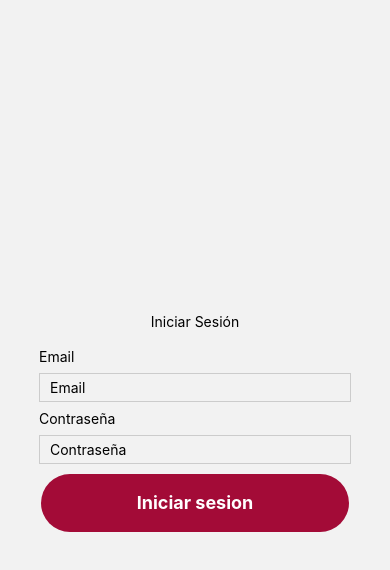
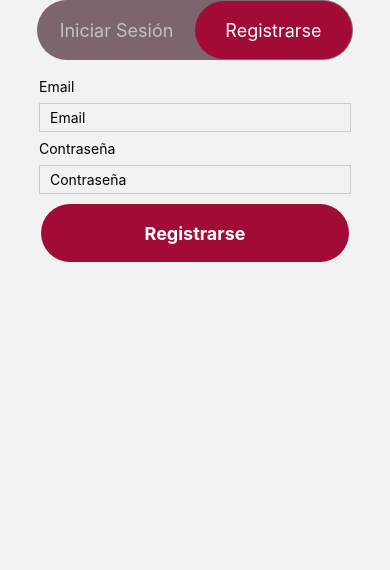
Before and after one commit to GalvanPablo/AppDelivery, a React Native app: screen /Access in a window 390 px wide. Shown: the top 570 px of the page. Built offline with nearby package versions, Linux system fonts and the light colour scheme.

Commit message:
Autentificación - Inicio de Sesión y Registro

```diff
--- /dev/null
+++ b/src/components/SwitchButton.jsx
@@ -0,0 +1,64 @@
+import { Pressable, StyleSheet, Text, TouchableOpacity, View } from 'react-native'
+import React from 'react'
+
+import COLORS from '../constants/colors'
+
+const SwitchButton = ({option1, option2, onPress, firstOption}) => {
+
+    const [op1, setOp1] = React.useState(firstOption)
+
+    React.useEffect(() => {
+        onPress(op1)
+    }, [op1])
+
+    return (
+        <View style={styles.container}>
+            <View style={styles.background}>
+                <TouchableOpacity style={[styles.touch, op1 && styles.touchActive]} onPress={()=>setOp1(true)}>
+                    <Text style={[styles.text, op1 && styles.textActive]}>{option1}</Text>
+                </TouchableOpacity>
+                <TouchableOpacity style={[styles.touch, !op1 && styles.touchActive]} onPress={()=>setOp1(false)}>
+                    <Text style={[styles.text, !op1 && styles.textActive]}>{option2}</Text>
+                </TouchableOpacity>
+            </View>
+        </View>
+    )
+}
+
+export default SwitchButton
+
+const styles = StyleSheet.create({
+    container: {
+        width: '90%',
+
+        justifyContent: 'center',
+        alignItems: 'center',
+    },
+    background: {
+        width: '90%',
+        height: 60,
+        borderRadius: 40,
+        flexDirection: 'row',
+        alignItems: 'center',
+        paddingHorizontal: 1,
+        backgroundColor: COLORS.secondary,
+    },
+    touch: {
+        width: '50%',
+        height: '96%',
+        borderRadius: 40,
+        justifyContent: 'center',
+        alignItems: 'center',
+        backgroundColor: COLORS.secondary,
+    },
+    touchActive: {
+        backgroundColor: COLORS.primary,
+    },
+    text: {
+        color: COLORS.gray,
+        fontSize: 18,
+    },
+    textActive: {
+        color: COLORS.white,
+    },
+})
--- a/src/components/index.js
+++ b/src/components/index.js
@@ -1,7 +1,9 @@
 import Input from "./Input";
 import Button from "./Button";
+import SwitchButton from "./SwitchButton";
 
 export {
     Input,
     Button,
+    SwitchButton,
 };
--- a/src/constants/colors.js
+++ b/src/constants/colors.js
@@ -1,5 +1,6 @@
 export default {
     primary: '#A30B37',
+    secondary: '#7D656D',
     background: '#F0EDEE',
     white: '#FFF',
     black: '#0a090c',
--- a/src/navigators/AuthStack.jsx
+++ b/src/navigators/AuthStack.jsx
@@ -3,7 +3,7 @@ import React from 'react'
 import { createNativeStackNavigator } from '@react-navigation/native-stack'
 const Stack = createNativeStackNavigator();
 
-import { Login } from '../screens';
+import { Welcome ,Access } from '../screens';
 
 const AuthStack = () => {
     return (
@@ -12,7 +12,8 @@ const AuthStack = () => {
                 headerShown: false
             }}
         >
-            <Stack.Screen name="Login" component={Login} />
+            <Stack.Screen name="Welcome" component={Welcome} />
+            <Stack.Screen name="Access" component={Access} />
         </Stack.Navigator>
     )
 }
--- a/src/screens/Login.jsx
+++ b/src/screens/Access.jsx
@@ -1,16 +1,21 @@
 import React from 'react'
 import { StyleSheet, Text, View, Pressable } from 'react-native'
 
-import { Input, Button } from '../components'
+import { Input, Button, SwitchButton } from '../components'
 
 import { useDispatch } from 'react-redux'
 import { signup, login } from '../store/actions/auth.actions'
 
-const Login = () => {
+import { useRoute } from '@react-navigation/native'
+
+const Access = ({ navigation }) => {
     const dispatch = useDispatch();
 
     const [email, setEmail] = React.useState('')
     const [password, setPassword] = React.useState('')
+
+    const route = useRoute()
+    const tipoAcceso = route.params?.tipo
 
     const [authType, setAuthType] = React.useState('Iniciar Sesión')
 
@@ -22,9 +27,13 @@ const Login = () => {
         }
     }
 
+    const handelSwitchAction = (firstOption) => {
+        setAuthType(firstOption ? 'Iniciar Sesión' : 'Registrarse')
+    }
+
     return (
         <View style={styles.screen}>
-            <Text>{authType}</Text>
+            <SwitchButton option1={"Iniciar Sesión"} option2={"Registrarse"} onPress={handelSwitchAction} firstOption={tipoAcceso === 'Iniciar Sesión' ? true : false }/>
             <View style={styles.inputContainer}>
                 <Input
                     type='email'
@@ -41,19 +50,23 @@ const Login = () => {
                 />
             </View>
             <Button
-                title='Iniciar sesion'
+                title={authType}
                 onPress={() => handleAuth()}
             />
+            {authType === 'Iniciar Sesión' &&
+                <Pressable onPress={() => alert('Recuperar contraseña')}>
+                    <Text>¿Olvidaste tu contraseña?</Text>
+                </Pressable>
+            }
         </View>
     )
 }
 
-export default Login
+export default Access
 
 const styles = StyleSheet.create({
     screen: {
         flex: 1,
-        justifyContent: 'center',
         alignItems: 'center'
     },
     inputContainer: {
--- /dev/null
+++ b/src/screens/Welcome.jsx
@@ -0,0 +1,51 @@
+import React from 'react'
+import { ImageBackground, Pressable, StyleSheet, Text, View } from 'react-native'
+
+import { Button } from '../components'
+import COLORS from '../constants/colors'
+
+const Welcome = ({ navigation }) => {
+    return (
+        <ImageBackground source={{uri: 'https://images.unsplash.com/photo-1624855600799-ac8e8bddd1da?ixlib=rb-4.0.3&ixid=MnwxMjA3fDB8MHxwaG90by1wYWdlfHx8fGVufDB8fHx8&auto=format&fit=crop&w=687&q=80'}} style={styles.screen}>
+            <Text style={styles.dev}>by Pablo Galvan</Text>
+            {/* <Logo fill='#F0EDEE' fillOpacity={0.7}/> */}
+            <View style={styles.container}>
+                <Button title="Iniciar Sesión" onPress={()=>{navigation.navigate('Access', {tipo: 'Iniciar Sesión'})}}/>
+                <View style={styles.account}>
+                    <Text style={styles.accountText}>¿No tienes una cuenta? </Text>
+                    <Pressable onPress={()=>{navigation.navigate('Access', { tipo: 'Registrarse'})}}>
+                        <Text style={[styles.accountText, {color: COLORS.primary, textDecorationLine: 'underline'}]}>Regístrate</Text>
+                    </Pressable>
+                </View>
+            </View>
+        </ImageBackground>
+    )
+}
+
+export default Welcome
+
+const styles = StyleSheet.create({
+    screen: {
+        flex: 1,
+        alignItems: 'center',
+        justifyContent: 'space-around',
+    },
+    dev: {
+        color: COLORS.dark_gray,
+        // fontFamily: 'NunitoSans_400Regular',
+    },
+    container: {
+        gap: 10,
+    },
+    account: {
+        flexDirection: 'row',
+        justifyContent: 'center',
+        alignItems: 'center',
+    },
+    accountText: {
+        color: COLORS.white,
+        fontSize: 16,
+        fontWeight: 'regular',
+        // fontFamily: 'NunitoSans_400Regular',
+    }
+})
--- a/src/screens/index.js
+++ b/src/screens/index.js
@@ -1,5 +1,7 @@
-import Login from "./Login";
+import Welcome from "./Welcome";
+import Access from "./Access";
 
 export {
-    Login,
+    Welcome,
+    Access,
 };
```
